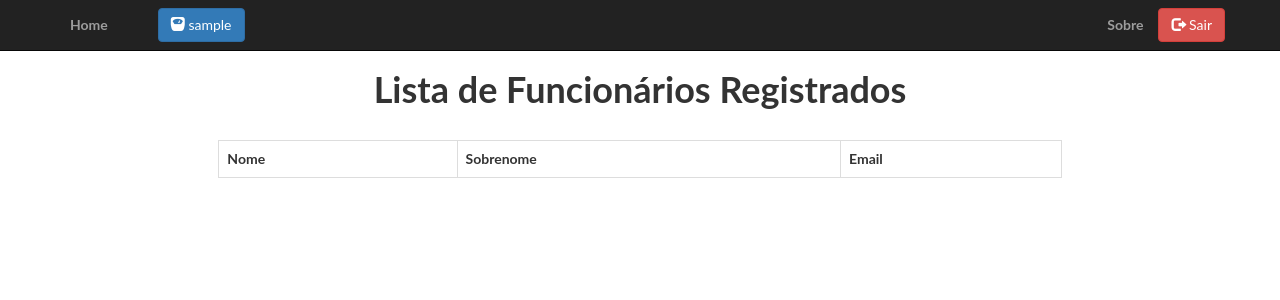
After one commit to CaioGabrielAraujo/SistemaAutoma-oComercial, a Django app: a page that uses django_project/templates/base.html in a window 1280 px wide. The commit adds this page. Shown: the top 300 px of the page. Run offline with Django 3.2, Linux system fonts and the light colour scheme; the visitor is signed in with stand-in values (Sample User, id 1); data comes from the database, SQL or seed files in the repository; lists and menus that the app fills with data are empty; some libraries are stand-ins or nearby versions.

Commit message:
list user

```diff
--- a/django_project/templates/base.html
+++ b/django_project/templates/base.html
@@ -51,7 +51,7 @@
                 {% if user.is_authenticated %}
                 <a href="{% url 'users:dashboard'%}">
                   <button type="button" class="btn btn-primary navbar-btn">
-                  <span></span>{{ request.user.username }}
+                  <span class="glyphicon glyphicon-scale"></span> {{ request.user.username }}
                 </button>
               </a>
               {% endif %}
--- a/django_project/users/templates/users/dashboard.html
+++ b/django_project/users/templates/users/dashboard.html
@@ -35,6 +35,8 @@
           <ul class="dropdown-menu forAnimate" role="menu">
             <li><a href="{% url 'users:register' %}" class="glyphicons glyphicons-plus" >Adicionar Funcionário</a></li>
             <li><a href="{% url 'users:listuseredit' %}">Modificar Funcionário</a></li>
+            <li><a href="{% url 'users:listuser' %}">Lista de Funcionários</a></li>
+
             <li><a href="#">Reportar</a></li>
 
           </ul>
@@ -55,7 +57,7 @@
 </nav>
 
 <header class="jumbotron hero-spacer" style="padding:180px;padding-left:250px;padding-top:180px">
-    <h2>Bem Vindo {{ request.user.username }}<p></p></h2>
+    <h2>Bem Vindo {{ request.user.first_name }}<p></p></h2>
     <p>Fez alguma alteração em suas informações pessoais? Edite para manter o cadastro atualizado.</p>
       {% if user.is_authenticated %}
       <p><a href="{% url 'users:self_edit_user' %}" class="btn btn-primary btn-large">Editar Informações Pessoais</a>
--- /dev/null
+++ b/django_project/users/templates/users/list_user.html
@@ -0,0 +1,36 @@
+{% extends 'base.html' %}
+
+{% block body %}
+
+
+<div class="margin"style="padding-top:50px" >
+  <h1 class="text-center">Lista de Funcionários Registrados</h>
+  </div>
+
+  <br />
+  <div class="row">
+    <div class="col-md-8 col-md-offset-2">
+      <div class="margin">
+
+        <table class ="table table-bordered">
+          <tr>
+              <th>Nome</th>
+              <th>Sobrenome</th>
+              <th>Email</th>
+          </tr>
+          {% for user in users %}
+            {% if user.id != request.user.id %}
+              <tr>
+                <td>{{user.first_name}}</td>
+                <td>{{user.last_name}}</td>
+                <td>{{user.username}}</td>
+              </tr>
+            {% endif %}
+          {% endfor %}
+          </tab
+        </div>
+      </div>
+    </div>
+
+
+    {% endblock %}
--- a/django_project/users/urls.py
+++ b/django_project/users/urls.py
@@ -9,5 +9,6 @@ urlpatterns = [
     url(r'^self_edit/', views.self_edit_user, name="self_edit_user"),
     url(r'^register/', views.register, name="register"),
     url(r'^list_user_edit/', views.list_user_edit, name="listuseredit"),
+    url(r'^list_user/', views.list_user, name="listuser"),
     url(r'^edit_user/(?P<user_id>[0-9]+)/', views.edit_user, name="edit_user"),
 ]
--- a/django_project/users/views.py
+++ b/django_project/users/views.py
@@ -209,6 +209,10 @@ def register(request):
 def list_user_edit(request):
     return __list__(request, 'users/list_user_edit.html')
 
+@staff_member_required
+def list_user(request):
+    return __list__(request, 'users/list_user.html')
+
 def __list__(request, template):
 
     users = User.objects.all()
```
